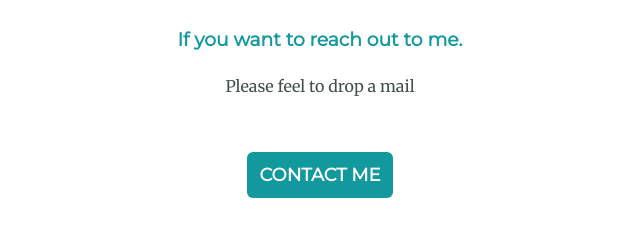
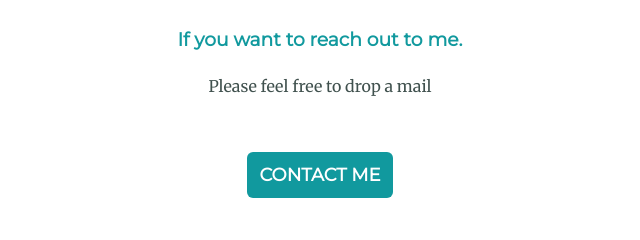
Before and after one commit to ayushik28/My-Site, a plain HTML site: page index.html in a window 1280 px wide. Shown: the part 2266-2506 px from the top of the page, 320-960 px from the left. Drawn offline with Linux system fonts and the light colour scheme.

Commit message:
Update index.html

```diff
--- a/index.html
+++ b/index.html
@@ -44,7 +44,7 @@
       <div class="contact-me">
         <h2>Get In Touch</h2>
         <h3>If you want to reach out to me.</h3>
-        <p class="contact-msg">Please feel to drop a mail</p>
+        <p class="contact-msg">Please feel free to drop a mail</p>
         <a href="mailto:name@email.com" class="BUTTON_LHW">CONTACT ME</a>
       </div>
     </div>
```
